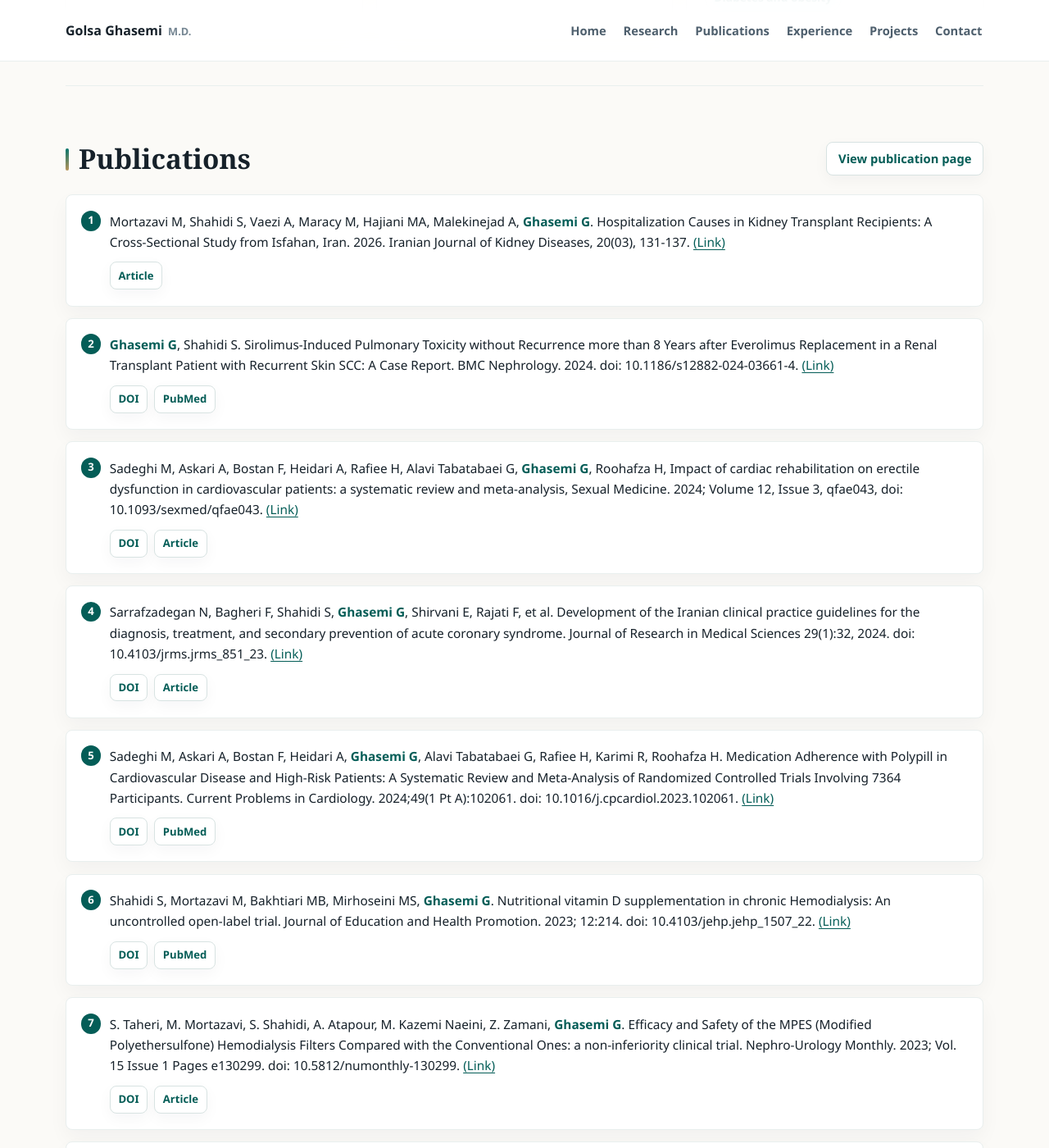
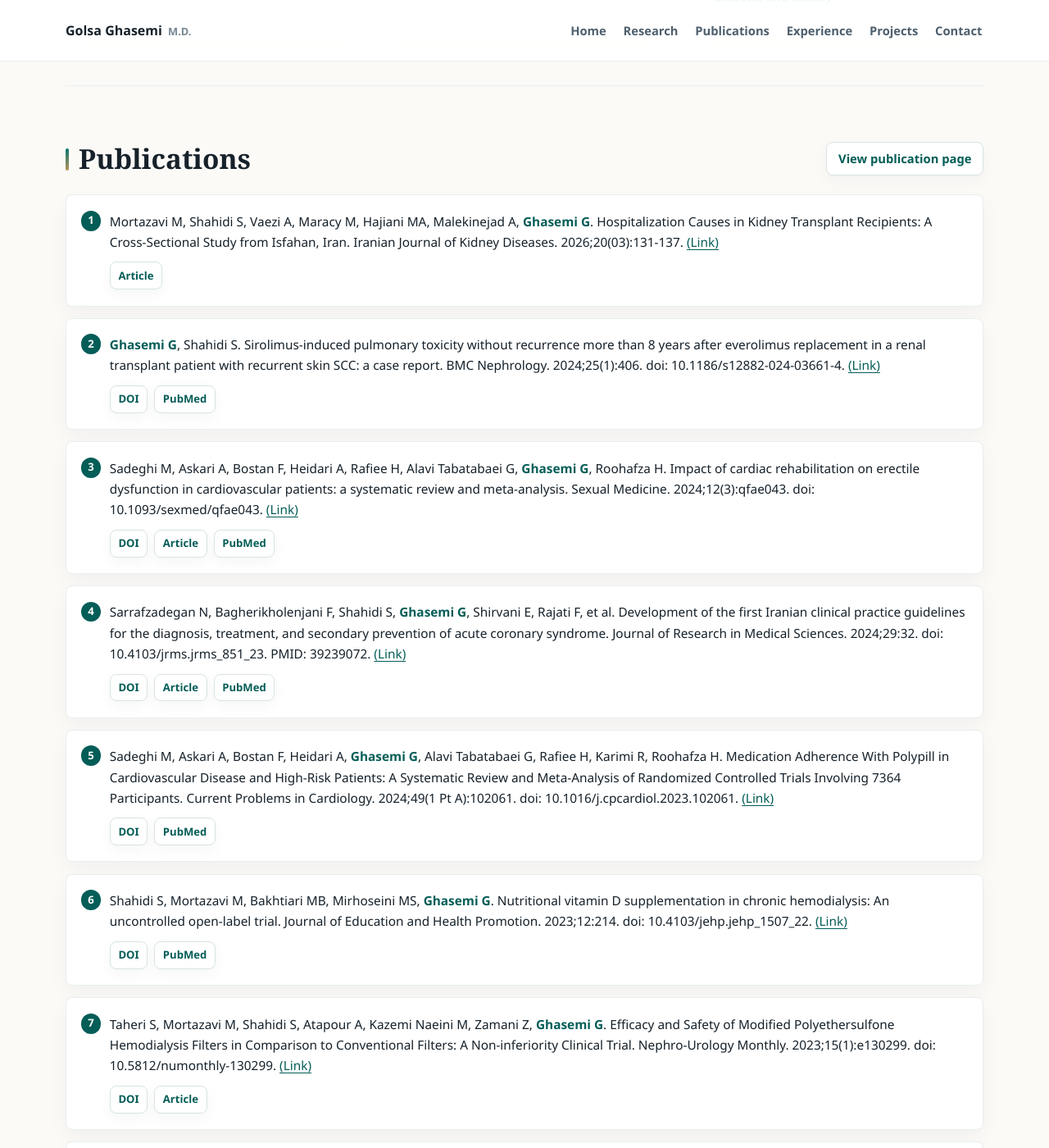
Before and after one commit to GolsaGh94/golsagh94.github.io, a Jekyll site: the page built from index.html, in a window 1280 px wide and 1400 px high, scrolled down 1551 px. Shown: the whole window at 82% size. Built offline with Jekyll 4.4.1, drawn with Linux system fonts in a browser that asks for light colours; some of the changed text lies outside the part shown.

Commit message:
Verify publications

```diff
--- a/_data/publications.yml
+++ b/_data/publications.yml
@@ -1,11 +1,11 @@
-- citation: "Mortazavi M, Shahidi S, Vaezi A, Maracy M, Hajiani MA, Malekinejad A, Ghasemi G. Hospitalization Causes in Kidney Transplant Recipients: A Cross-Sectional Study from Isfahan, Iran. 2026. Iranian Journal of Kidney Diseases, 20(03), 131-137."
+- citation: "Mortazavi M, Shahidi S, Vaezi A, Maracy M, Hajiani MA, Malekinejad A, Ghasemi G. Hospitalization Causes in Kidney Transplant Recipients: A Cross-Sectional Study from Isfahan, Iran. Iranian Journal of Kidney Diseases. 2026;20(03):131-137."
   year: 2026
-  cv_link: "https://ijkd.org/index.php/ijkd/article/view/9421"
+  cv_link: "https://ijkd.org/index.php/ijkd/article/view/9421/1906"
   links:
     - label: "Article"
-      url: "https://ijkd.org/index.php/ijkd/article/view/9421"
+      url: "https://ijkd.org/index.php/ijkd/article/view/9421/1906"
 
-- citation: "Ghasemi G, Shahidi S. Sirolimus-Induced Pulmonary Toxicity without Recurrence more than 8 Years after Everolimus Replacement in a Renal Transplant Patient with Recurrent Skin SCC: A Case Report. BMC Nephrology. 2024. doi: 10.1186/s12882-024-03661-4."
+- citation: "Ghasemi G, Shahidi S. Sirolimus-induced pulmonary toxicity without recurrence more than 8 years after everolimus replacement in a renal transplant patient with recurrent skin SCC: a case report. BMC Nephrology. 2024;25(1):406. doi: 10.1186/s12882-024-03661-4."
   year: 2024
   cv_link: "https://pubmed.ncbi.nlm.nih.gov/39533221/"
   links:
@@ -14,7 +14,7 @@
     - label: "PubMed"
       url: "https://pubmed.ncbi.nlm.nih.gov/39533221/"
 
-- citation: "Sadeghi M, Askari A, Bostan F, Heidari A, Rafiee H, Alavi Tabatabaei G, Ghasemi G, Roohafza H, Impact of cardiac rehabilitation on erectile dysfunction in cardiovascular patients: a systematic review and meta-analysis, Sexual Medicine. 2024; Volume 12, Issue 3, qfae043, doi: 10.1093/sexmed/qfae043."
+- citation: "Sadeghi M, Askari A, Bostan F, Heidari A, Rafiee H, Alavi Tabatabaei G, Ghasemi G, Roohafza H. Impact of cardiac rehabilitation on erectile dysfunction in cardiovascular patients: a systematic review and meta-analysis. Sexual Medicine. 2024;12(3):qfae043. doi: 10.1093/sexmed/qfae043."
   year: 2024
   cv_link: "https://academic.oup.com/smoa/article/12/3/qfae043/7702062"
   links:
@@ -22,8 +22,10 @@
       url: "https://doi.org/10.1093/sexmed/qfae043"
     - label: "Article"
       url: "https://academic.oup.com/smoa/article/12/3/qfae043/7702062"
+    - label: "PubMed"
+      url: "https://pubmed.ncbi.nlm.nih.gov/38953013/"
 
-- citation: "Sarrafzadegan N, Bagheri F, Shahidi S, Ghasemi G, Shirvani E, Rajati F, et al. Development of the Iranian clinical practice guidelines for the diagnosis, treatment, and secondary prevention of acute coronary syndrome. Journal of Research in Medical Sciences 29(1):32, 2024. doi: 10.4103/jrms.jrms_851_23."
+- citation: "Sarrafzadegan N, Bagherikholenjani F, Shahidi S, Ghasemi G, Shirvani E, Rajati F, et al. Development of the first Iranian clinical practice guidelines for the diagnosis, treatment, and secondary prevention of acute coronary syndrome. Journal of Research in Medical Sciences. 2024;29:32. doi: 10.4103/jrms.jrms_851_23. PMID: 39239072."
   year: 2024
   cv_link: "https://journals.lww.com/jrms/fulltext/2024/07110/development_of_the_first_iranian_clinical_practice.32.aspx"
   links:
@@ -31,8 +33,10 @@
       url: "https://doi.org/10.4103/jrms.jrms_851_23"
     - label: "Article"
       url: "https://journals.lww.com/jrms/fulltext/2024/07110/development_of_the_first_iranian_clinical_practice.32.aspx"
+    - label: "PubMed"
+      url: "https://pubmed.ncbi.nlm.nih.gov/39239072/"
 
-- citation: "Sadeghi M, Askari A, Bostan F, Heidari A, Ghasemi G, Alavi Tabatabaei G, Rafiee H, Karimi R, Roohafza H. Medication Adherence with Polypill in Cardiovascular Disease and High-Risk Patients: A Systematic Review and Meta-Analysis of Randomized Controlled Trials Involving 7364 Participants. Current Problems in Cardiology. 2024;49(1 Pt A):102061. doi: 10.1016/j.cpcardiol.2023.102061."
+- citation: "Sadeghi M, Askari A, Bostan F, Heidari A, Ghasemi G, Alavi Tabatabaei G, Rafiee H, Karimi R, Roohafza H. Medication Adherence With Polypill in Cardiovascular Disease and High-Risk Patients: A Systematic Review and Meta-Analysis of Randomized Controlled Trials Involving 7364 Participants. Current Problems in Cardiology. 2024;49(1 Pt A):102061. doi: 10.1016/j.cpcardiol.2023.102061."
   year: 2024
   cv_link: "https://pubmed.ncbi.nlm.nih.gov/37640178/"
   links:
@@ -41,7 +45,7 @@
     - label: "PubMed"
       url: "https://pubmed.ncbi.nlm.nih.gov/37640178/"
 
-- citation: "Shahidi S, Mortazavi M, Bakhtiari MB, Mirhoseini MS, Ghasemi G. Nutritional vitamin D supplementation in chronic Hemodialysis: An uncontrolled open-label trial. Journal of Education and Health Promotion. 2023; 12:214. doi: 10.4103/jehp.jehp_1507_22."
+- citation: "Shahidi S, Mortazavi M, Bakhtiari MB, Mirhoseini MS, Ghasemi G. Nutritional vitamin D supplementation in chronic hemodialysis: An uncontrolled open-label trial. Journal of Education and Health Promotion. 2023;12:214. doi: 10.4103/jehp.jehp_1507_22."
   year: 2023
   cv_link: "https://pubmed.ncbi.nlm.nih.gov/37546001/"
   links:
@@ -50,23 +54,23 @@
     - label: "PubMed"
       url: "https://pubmed.ncbi.nlm.nih.gov/37546001/"
 
-- citation: "S. Taheri, M. Mortazavi, S. Shahidi, A. Atapour, M. Kazemi Naeini, Z. Zamani, Ghasemi G. Efficacy and Safety of the MPES (Modified Polyethersulfone) Hemodialysis Filters Compared with the Conventional Ones: a non-inferiority clinical trial. Nephro-Urology Monthly. 2023; Vol. 15 Issue 1 Pages e130299. doi: 10.5812/numonthly-130299."
+- citation: "Taheri S, Mortazavi M, Shahidi S, Atapour A, Kazemi Naeini M, Zamani Z, Ghasemi G. Efficacy and Safety of Modified Polyethersulfone Hemodialysis Filters in Comparison to Conventional Filters: A Non-inferiority Clinical Trial. Nephro-Urology Monthly. 2023;15(1):e130299. doi: 10.5812/numonthly-130299."
   year: 2023
-  cv_link: "https://brieflands.com/articles/num-130299"
+  cv_link: "https://brieflands.com/journals/num/articles/130299"
   links:
     - label: "DOI"
       url: "https://doi.org/10.5812/numonthly-130299"
     - label: "Article"
-      url: "https://brieflands.com/articles/num-130299"
+      url: "https://brieflands.com/journals/num/articles/130299"
 
-- citation: "Vahdat S, Shahidi S, Atapour A, Ghasemi G. The Review of the Effects of Vitamin C on the Management of COVID-19.  Journal of Pharmaceutical Negative Results. 2022; Pages 741-751. doi: 10.47750/pnr.2022.13. S07.98."
+- citation: "Vahdat S, Shahidi S, Atapour A, Ghasemi G. The Review Of The Effects Of Vitamin C On The Management Of COVID-19. Journal of Pharmaceutical Negative Results. 2022;741-751. doi: 10.47750/pnr.2022.13.S07.98."
   year: 2022
   cv_link: "https://www.pnrjournal.com/index.php/home/article/view/2585"
   links:
     - label: "Article"
       url: "https://www.pnrjournal.com/index.php/home/article/view/2585"
 
-- citation: "Shahidi S, Ghasemi G. Metabolic Disorders in Patients with Nephrolithiasis in Iran. Iranian Journal of Kidney Diseases. 2022;1(1):1-5. PMID: 35271494."
+- citation: "Shahidi S, Ghasemi G. Metabolic Disorders in Patients with Nephrolithiasis in Iran. Iranian Journal of Kidney Diseases. 2022;16(1):1-5. doi: 10.52547/ijkd.7055. PMID: 35271494."
   year: 2022
   cv_link: "https://pubmed.ncbi.nlm.nih.gov/35271494/"
   links:
@@ -80,7 +84,7 @@
     - label: "PMID"
       url: "https://pubmed.ncbi.nlm.nih.gov/33277457/"
 
-- citation: "Haghani F, Shahidi S, Manoochehri F, Kalantari B, Ghasemi G. The Effect of Distance Learning via SMS on Knowledge &amp; Satisfaction of Pregnant Women. Iranian Journal of Medical Education. 2016; 16 :43-52."
+- citation: "Haghani F, Shahidi S, Manoochehri F, Kalantari B, Ghasemi G. The Effect of Distance Learning via SMS on Knowledge &amp; Satisfaction of Pregnant Women. Iranian Journal of Medical Education. 2016;16:43-52."
   year: 2016
   cv_link: "https://ijme.mui.ac.ir/browse.php?a_id=3980&sid=1&slc_lang=en"
   links:
```
